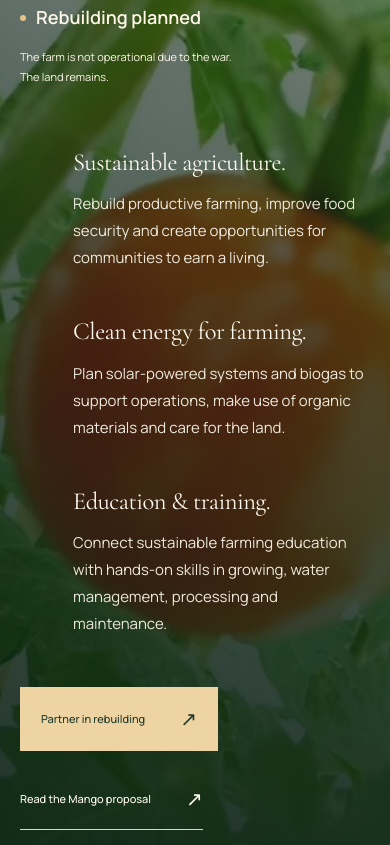
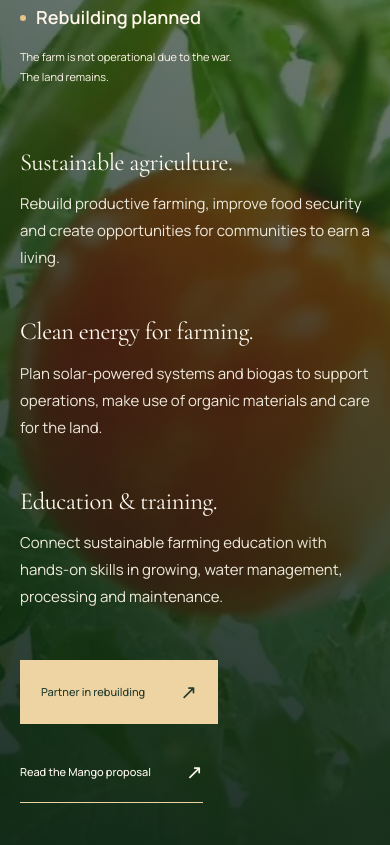
Before and after one commit to Hero988/RiseMeUp, a React (Vite) app: page / in a window 390 px wide. Shown: the part 7459-8304 px from the top of the page. Built offline with nearby package versions, Linux system fonts and the light colour scheme; a web font is replaced by a local one.

Commit message:
Align farm introduction text after removing pillar numerals

```diff
--- a/src/components/FarmEstate.css
+++ b/src/components/FarmEstate.css
@@ -102,3 +102,10 @@
 @media(max-width:600px) {
   .home-page #virgin-mary-farm .rm-estate-pillars h3 {font-size:min(31px,7cqi)}
 }
+
+@media(max-width:600px) {
+  .home-page #virgin-mary-farm .rm-estate-pillars > article,
+  .home-page #virgin-mary-farm .rm-estate-pillars > article + article {
+    padding-left:0;
+  }
+}
```
